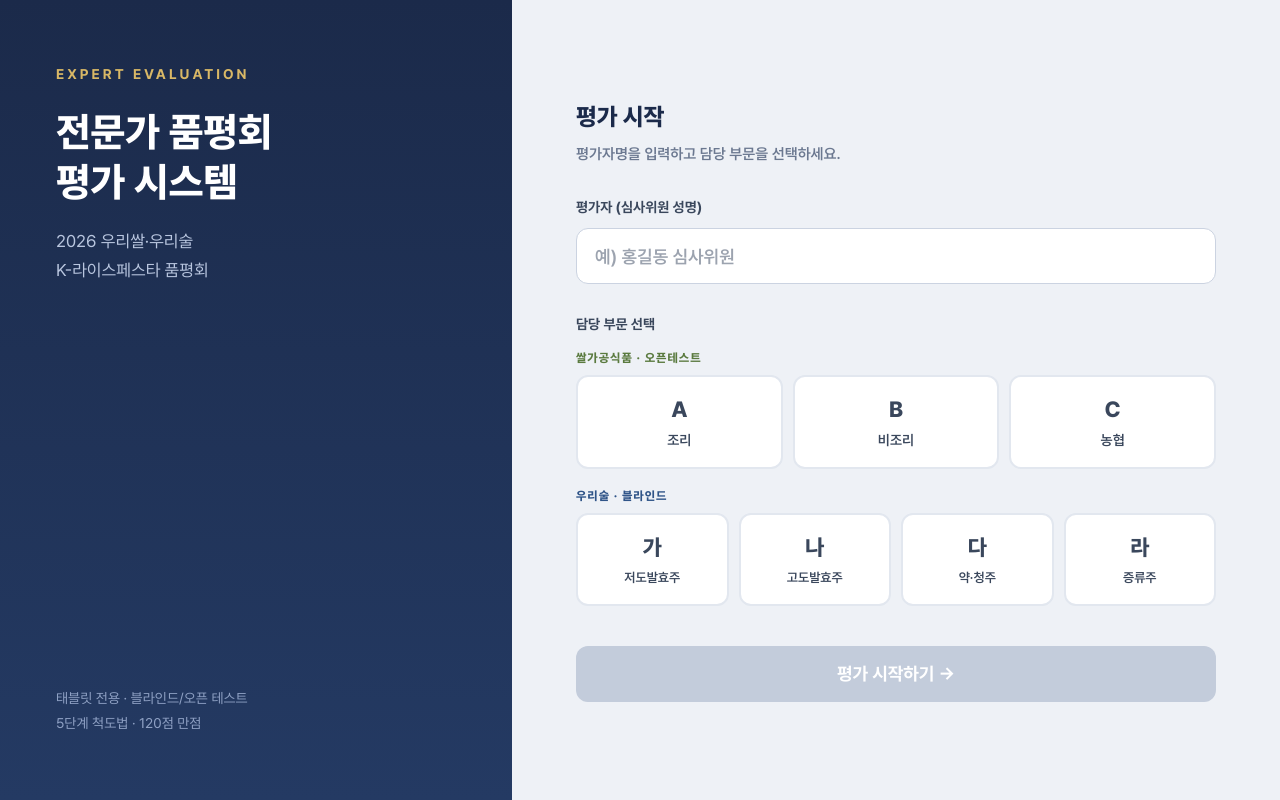
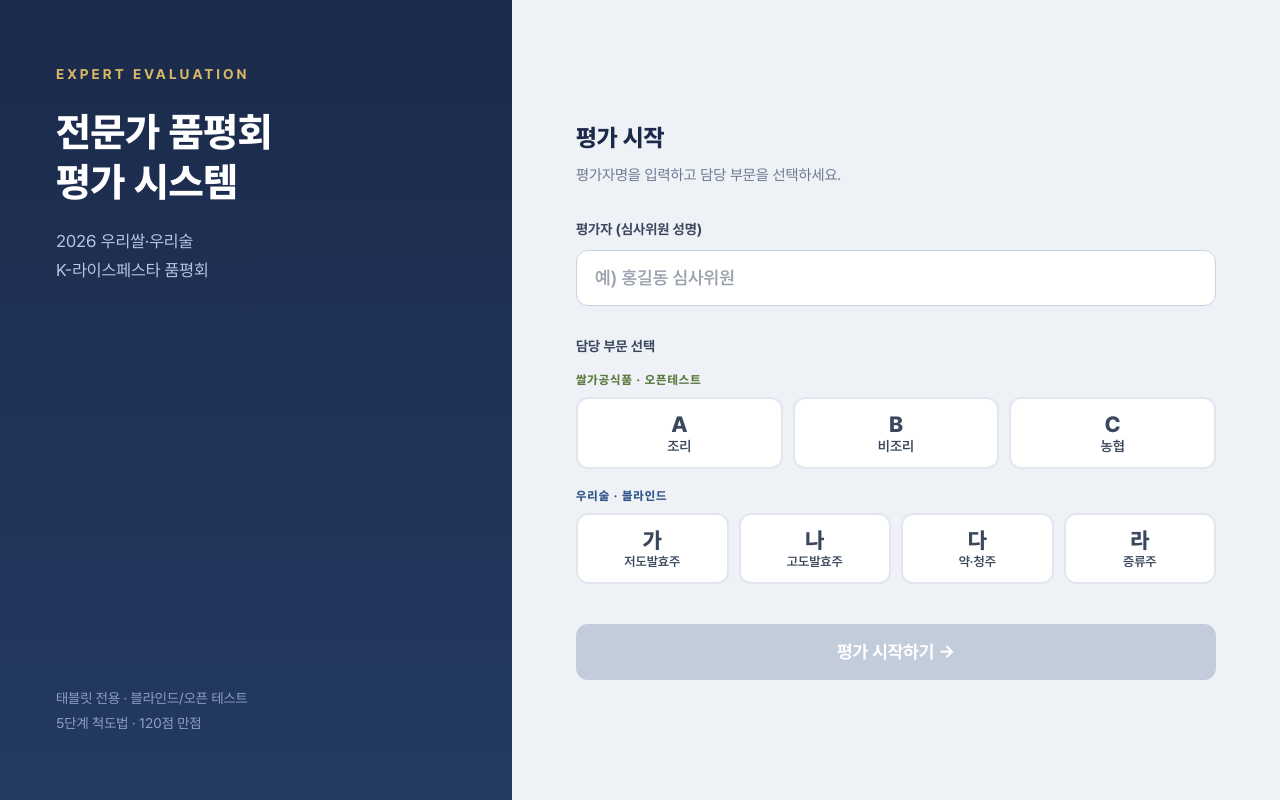
Before and after one commit to choisungrock/fiar-contest, a React (Vite) app in the folder web-user/: page / in a window 1280 px wide. Built offline with nearby package versions, Linux system fonts and the light colour scheme.

Commit message:
style: 로그인 설명문 서체 굵기(Regular) 복원, 부문 카드 높이 및 줄높이 축소를 통해 시안 매칭 완료

```diff
--- a/web-user/src/App.jsx
+++ b/web-user/src/App.jsx
@@ -75,7 +75,7 @@ function App() {
             <h2 className="text-[24px] font-extrabold text-[#1b2a4a]">
               평가 시작
             </h2>
-            <p className="text-[15px] text-[#6b7890] mt-[8px] font-semibold">
+            <p className="text-[15px] text-textInfo mt-[8px]">
               평가자명을 입력하고 담당 부문을 선택하세요.
             </p>
 
@@ -112,14 +112,14 @@ function App() {
                       key={item.code}
                       type="button"
                       onClick={() => setSelectedBuman(item.code)}
-                      className={`py-[16px] px-[8px] rounded-[12px] text-center border-2 transition-all cursor-pointer ${
+                      className={`py-[14px] px-[8px] rounded-[12px] text-center border-2 transition-all cursor-pointer ${
                         selectedBuman === item.code
                           ? 'border-[#1b2a4a] bg-[#1b2a4a] text-white shadow-[0_6px_18px_rgba(27,42,74,0.22)]'
                           : 'border-[#e2e7ef] bg-white text-textSub hover:border-gray-300 shadow-none'
                       }`}
                     >
-                      <div className="text-[22px] font-extrabold">{item.code}</div>
-                      <div className="text-[14px] font-semibold mt-[4px]">{item.name}</div>
+                      <div className="text-[22px] font-extrabold leading-none">{item.code}</div>
+                      <div className="text-[14px] font-semibold mt-[4px] leading-none">{item.name}</div>
                     </button>
                   ))}
                 </div>
@@ -134,14 +134,14 @@ function App() {
                       key={item.code}
                       type="button"
                       onClick={() => setSelectedBuman(item.code)}
-                      className={`py-[16px] px-[8px] rounded-[12px] text-center border-2 transition-all cursor-pointer ${
+                      className={`py-[14px] px-[8px] rounded-[12px] text-center border-2 transition-all cursor-pointer ${
                         selectedBuman === item.code
                           ? 'border-[#1b2a4a] bg-[#1b2a4a] text-white shadow-[0_6px_18px_rgba(27,42,74,0.22)]'
                           : 'border-[#e2e7ef] bg-white text-textSub hover:border-gray-300 shadow-none'
                       }`}
                     >
-                      <div className="text-[22px] font-extrabold">{item.title}</div>
-                      <div className="text-[13px] font-semibold mt-[4px] truncate">{item.name}</div>
+                      <div className="text-[22px] font-extrabold leading-none">{item.title}</div>
+                      <div className="text-[13px] font-semibold mt-[4px] leading-none truncate">{item.name}</div>
                     </button>
                   ))}
                 </div>
--- a/web-user/tailwind.config.js
+++ b/web-user/tailwind.config.js
@@ -38,7 +38,8 @@ module.exports = {
         brandGreen: '#5a7a3f',
         brandBlue: '#2f5488',
         bannerText: '#b9c6df',
-        bannerSub: '#8fa1c4'
+        bannerSub: '#8fa1c4',
+        textInfo: '#6b7890'
       },
       fontFamily: {
         sans: ['Pretendard', '-apple-system', 'BlinkMacSystemFont', 'system-ui', 'sans-serif'],
```
Also changed, not shown: 1 other file (tests, documents, lock files or other folders).
